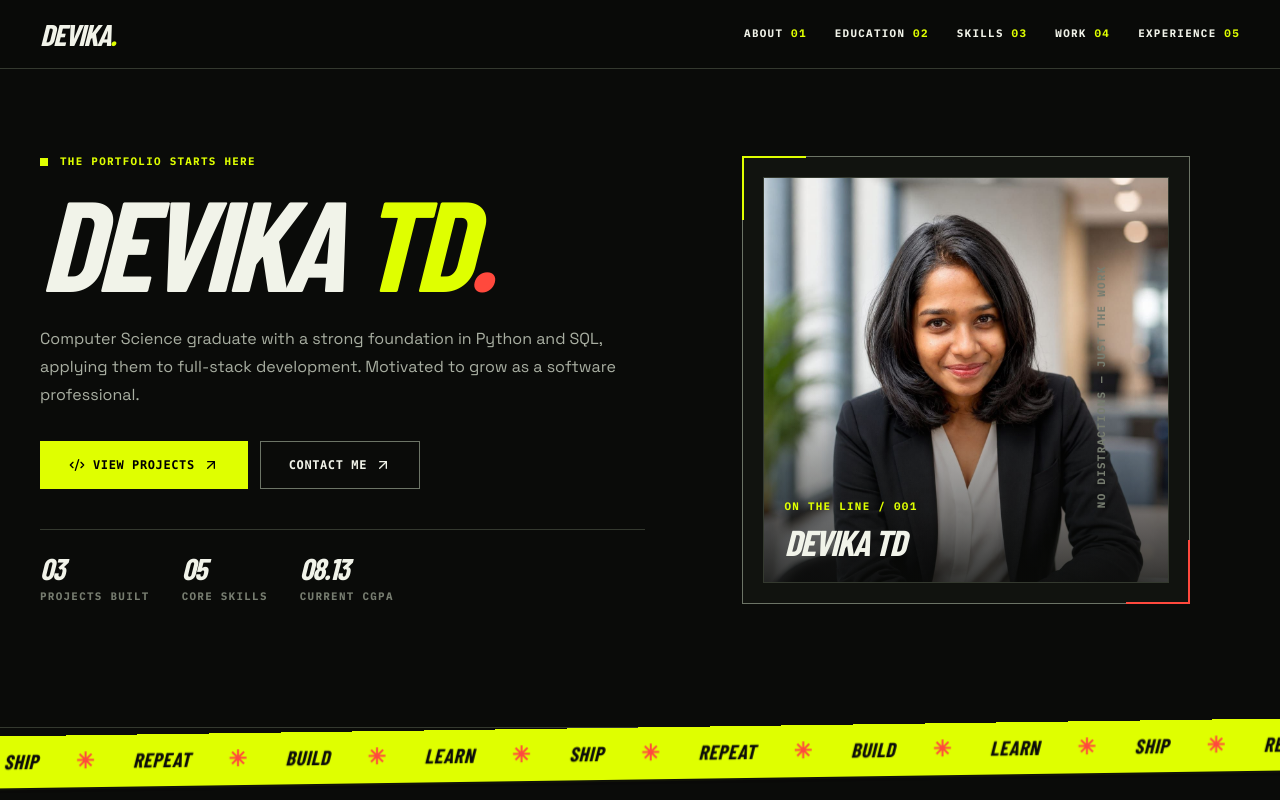
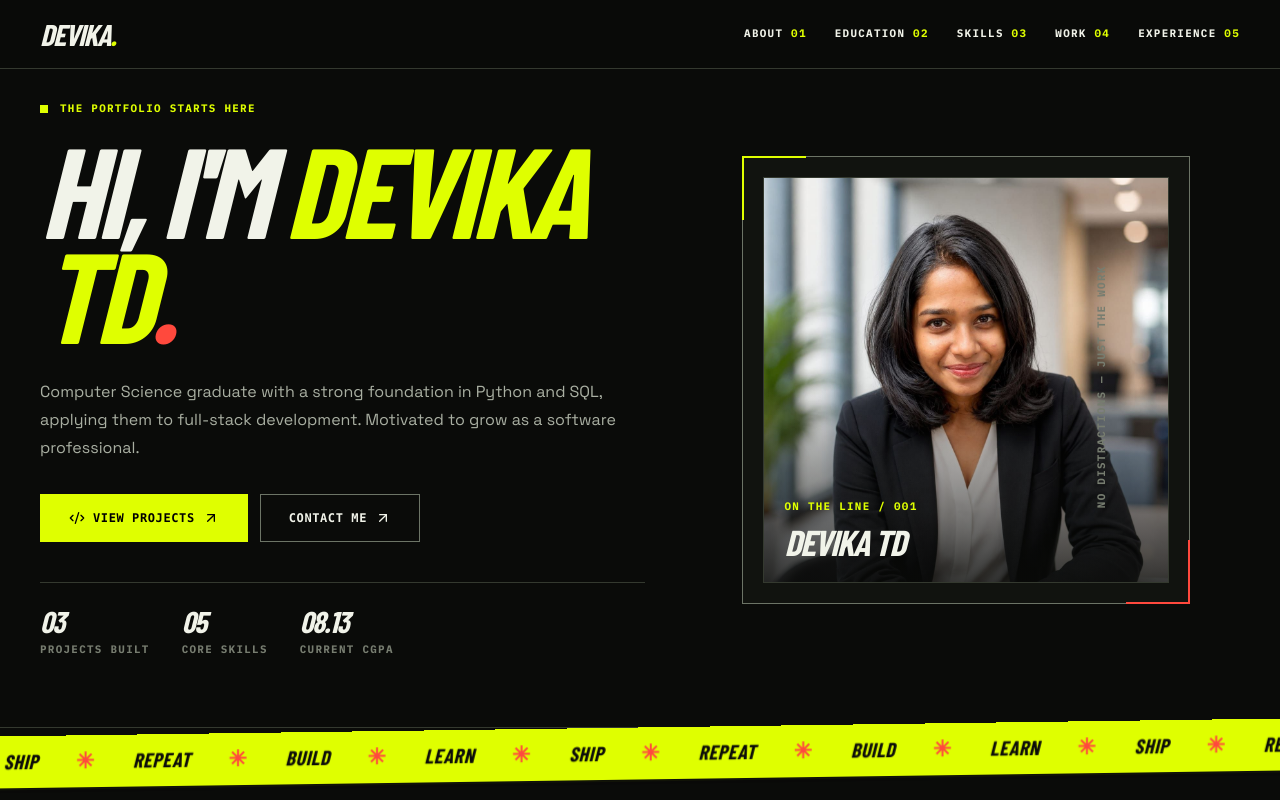
Before and after one commit to TheCyperpunk/Devu, a Next.js app: page / in a window 1280 px wide. Shown: the top 800 px of the page. Built offline with nearby package versions, Linux system fonts and the light colour scheme; a web font is replaced by a local one.

Commit message:
Add greeting to hero headline

```diff
--- a/src/components/portfolio.tsx
+++ b/src/components/portfolio.tsx
@@ -11,7 +11,7 @@ const skillIcons = { HTML: Code2, CSS: Code2, Python: Code2, SQL: Database, Djan
 export default function Portfolio() {
   return <div className="min-h-screen bg-[var(--background)] text-[var(--foreground)]"><SiteHeader /><main>
     <section id="home" className="relative mx-auto grid min-h-[calc(100vh-72px)] max-w-7xl items-center gap-12 border-b border-[var(--border)] px-6 pb-16 pt-32 lg:grid-cols-[1.05fr_.95fr] lg:px-10 lg:pt-24">
-      <div className="animate-fade-up"><p className="mono-label mb-5 flex items-center gap-3 text-[var(--volt)]"><span className="h-2 w-2 bg-[var(--volt)]" /> THE PORTFOLIO STARTS HERE</p><h1 className="display-title max-w-4xl text-7xl leading-[.82] sm:text-8xl lg:text-[8rem]">DEVIKA <span className="text-[var(--volt)]">TD</span><span className="text-[var(--red)]">.</span></h1><p className="mt-8 max-w-xl text-base leading-7 text-[var(--muted)]">{personalInfo.tagline}</p><div className="mt-8 flex flex-wrap gap-3"><Button asChild size="lg"><a href="#projects"><Code2 className="h-4 w-4" /> View Projects <ArrowUpRight className="h-4 w-4" /></a></Button><Button asChild variant="outline" size="lg"><a href="#contact">Contact Me <ArrowUpRight className="h-4 w-4" /></a></Button></div><div className="mt-10 flex gap-8 border-t border-[var(--border)] pt-5"><Stat value="03" label="PROJECTS BUILT" /><Stat value="05" label="CORE SKILLS" /><Stat value="08.13" label="CURRENT CGPA" /></div></div>
+      <div className="animate-fade-up"><p className="mono-label mb-5 flex items-center gap-3 text-[var(--volt)]"><span className="h-2 w-2 bg-[var(--volt)]" /> THE PORTFOLIO STARTS HERE</p><h1 className="display-title max-w-4xl text-7xl leading-[.82] sm:text-8xl lg:text-[8rem]">HI, I'M <span className="text-[var(--volt)]">DEVIKA TD</span><span className="text-[var(--red)]">.</span></h1><p className="mt-8 max-w-xl text-base leading-7 text-[var(--muted)]">{personalInfo.tagline}</p><div className="mt-8 flex flex-wrap gap-3"><Button asChild size="lg"><a href="#projects"><Code2 className="h-4 w-4" /> View Projects <ArrowUpRight className="h-4 w-4" /></a></Button><Button asChild variant="outline" size="lg"><a href="#contact">Contact Me <ArrowUpRight className="h-4 w-4" /></a></Button></div><div className="mt-10 flex gap-8 border-t border-[var(--border)] pt-5"><Stat value="03" label="PROJECTS BUILT" /><Stat value="05" label="CORE SKILLS" /><Stat value="08.13" label="CURRENT CGPA" /></div></div>
       <div className="animate-fade-up relative mx-auto w-full max-w-md [animation-delay:150ms]"><div className="relative aspect-square border border-[var(--border-strong)] bg-[var(--surface)] p-5"><div className="absolute -left-px -top-px h-16 w-16 border-l-2 border-t-2 border-[var(--volt)]" /><div className="absolute -bottom-px -right-px h-16 w-16 border-b-2 border-r-2 border-[var(--red)]" /><div className="relative h-full w-full overflow-hidden border border-[var(--border)]"><Image src={profileImage} alt={`${personalInfo.name} portrait`} fill priority className="object-cover object-top" sizes="(max-width: 768px) 90vw, 28rem" /><div className="absolute inset-0 bg-gradient-to-t from-[var(--background)] via-transparent to-transparent opacity-80" /><div className="absolute bottom-5 left-5"><p className="mono-label text-[var(--volt)]">ON THE LINE / 001</p><p className="mt-2 display-title text-4xl">{personalInfo.name}</p></div></div></div><p className="mono-label absolute -right-8 top-1/2 hidden -rotate-90 text-[var(--secondary)] lg:block">NO DISTRACTIONS — JUST THE WORK</p></div>
     </section>
     <div className="ticker-band border-b border-[var(--background)] bg-[var(--volt)] text-[var(--background)]"><div className="ticker-track"><TickerContent /><TickerContent /></div></div>
```
